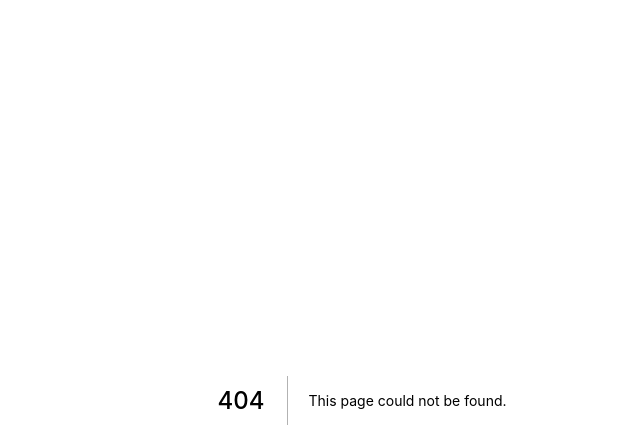
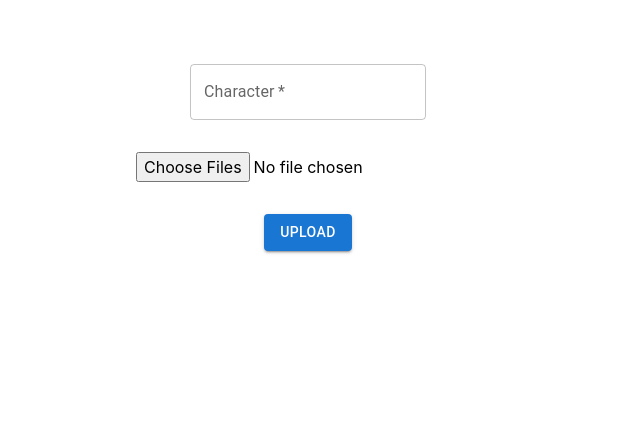
Before and after one commit to devesh-anand/genshin-frontend, a Next.js app: page /submit-image in a window 1280 px wide. Before the commit this address had no page. Shown: the top 448 px of the page, without its empty margins (278-918 px from the left). Built offline with nearby package versions, Linux system fonts and the light colour scheme.

Commit message:
added image upload feature

```diff
--- /dev/null
+++ b/pages/submit-image.js
@@ -0,0 +1,134 @@
+import { useEffect, useState } from "react";
+import {
+   TextField,
+   Button,
+   Stack,
+   Paper,
+   Box,
+   styled,
+   Tooltip,
+} from "@mui/material";
+import ContentCopyIcon from "@mui/icons-material/ContentCopy";
+import axios from "axios";
+
+const Item = styled(Paper)(({ theme }) => ({
+   backgroundColor: theme.palette.mode === "dark" ? "#1A2027" : "#fff",
+   ...theme.typography.body2,
+   padding: theme.spacing(1),
+   textAlign: "center",
+   color: theme.palette.text.secondary,
+}));
+let test = ["aaa", "bbbb"];
+export default function submitImage() {
+   let [character, setCharacter] = useState("");
+   let [urls, setUrls] = useState([]);
+   let [tooltipIsOpen, setTooltipIsOpen] = useState(false);
+
+   let handleImageUpload = async (e) => {
+      e.preventDefault();
+      try {
+         const files = document.getElementById("images");
+         const formData = new FormData();
+         formData.append("character", character);
+         let names = [];
+         for (let i = 0; i < files.files.length; i++) {
+            names.push(files.files[i].name);
+            formData.append("files", files.files[i]);
+            console.log(files.files[i]);
+         }
+         formData.append("names", names);
+         console.log(formData);
+         if (formData) {
+            let res = await axios.post(
+               "http://localhost:5000/others/image",
+               formData,
+               {
+                  headers: {
+                     "content-type": "multipart/form-data",
+                  },
+               }
+            );
+            console.log(res.data);
+            setUrls(res.data.public_url);
+
+            //empty the fileList
+            document.getElementById("images").value = "";
+         }
+      } catch (err) {
+         console.log(err);
+      }
+   };
+
+   let copyUrl = (i) => {
+      navigator.clipboard.writeText(urls[i]);
+      tooltipHandler();
+   };
+
+   let tooltipHandler = () => {
+      setTooltipIsOpen(true);
+      setTimeout(() => {
+         setTooltipIsOpen(false);
+      }, 1000);
+   };
+
+   return (
+      <div className="flex flex-col">
+         <div className="flex justify-center">
+            <div className="flex flex-col">
+               <form
+                  onSubmit={handleImageUpload}
+                  className="flex flex-col items-center gap-8 w-4/5 md:w-1/2 m-16"
+               >
+                  <TextField
+                     id="character"
+                     label="Character"
+                     variant="outlined"
+                     className="w-full"
+                     required
+                     value={character}
+                     onChange={(e) => setCharacter(e.target.value)}
+                  />
+                  <div className="form-group">
+                     <input type="file" id="images" multiple />
+                  </div>
+
+                  <Button
+                     className="bg-blue-600"
+                     type="submit"
+                     variant="contained"
+                     size="medium"
+                  >
+                     Upload
+                  </Button>
+               </form>
+
+               {urls && (
+                  <Box sx={{ width: "100%" }}>
+                     <Stack spacing={2}>
+                        {urls.map(function (url, index) {
+                           return (
+                              <Item key={url}>
+                                 {url}
+
+                                 <Tooltip
+                                    open={tooltipIsOpen}
+                                    onOpen={() => setTooltipIsOpen(true)}
+                                    title="URL copied"
+                                 ></Tooltip>
+                                 <ContentCopyIcon
+                                    className="mx-4 cursor-pointer"
+                                    onClick={() => {
+                                       copyUrl(index);
+                                    }}
+                                 />
+                              </Item>
+                           );
+                        })}
+                     </Stack>
+                  </Box>
+               )}
+            </div>
+         </div>
+      </div>
+   );
+}
--- /dev/null
+++ b/postcss.config.js
@@ -0,0 +1,6 @@
+module.exports = {
+  plugins: {
+    tailwindcss: {},
+    autoprefixer: {},
+  },
+}
--- a/styles/globals.css
+++ b/styles/globals.css
@@ -1,3 +1,7 @@
+@tailwind base;
+@tailwind components;
+@tailwind utilities;
+
 html,
 body {
   padding: 0;
--- /dev/null
+++ b/tailwind.config.js
@@ -0,0 +1,11 @@
+/** @type {import('tailwindcss').Config} */
+module.exports = {
+   content: [
+      "./pages/**/*.{js,ts,jsx,tsx}",
+      "./components/**/*.{js,ts,jsx,tsx}",
+   ],
+   theme: {
+      extend: {},
+   },
+   plugins: [],
+};
```
Also changed, not shown: package.json (+10 -1 lines), 2 other files (tests, documents, lock files or other folders).
